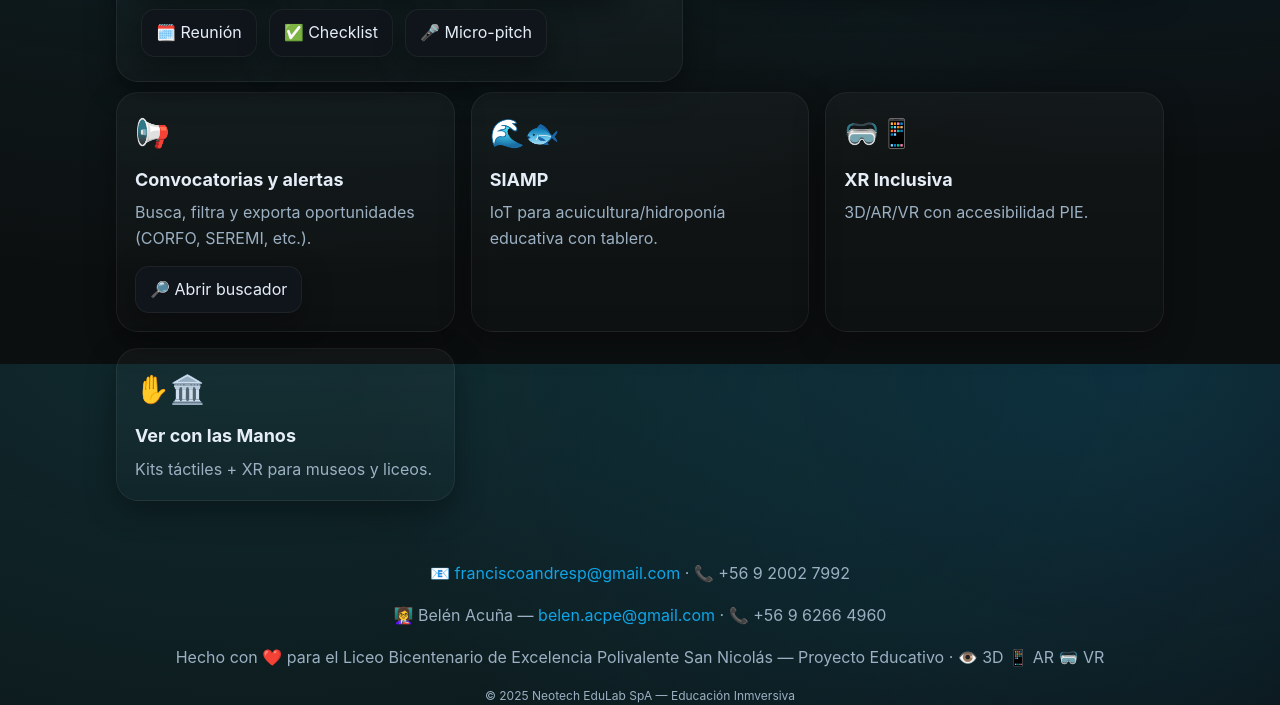
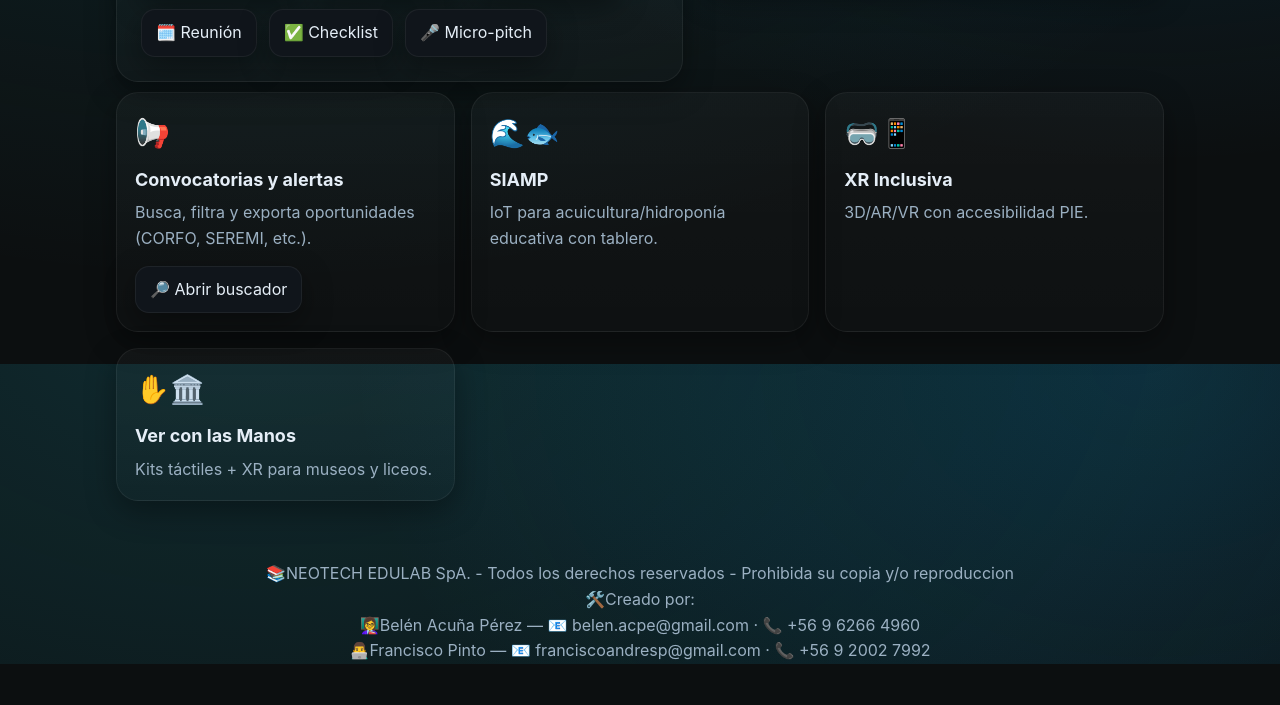
Before and after one commit to cochipichichi/neotech-edulab-ubb, a plain HTML site: page index.html in a window 1280 px wide. Shown: the part 436-1141 px from the top of the page. After the commit the page ends 1100 px from the top, so only its background shows below. Drawn offline with Linux system fonts and the light colour scheme.

Commit message:
Update index.html

```diff
--- a/index.html
+++ b/index.html
@@ -41,9 +41,12 @@
   <article class="card"><div class="emoji">🥽📱</div><h3>XR Inclusiva</h3><p>3D/AR/VR con accesibilidad PIE.</p></article>
   <article class="card"><div class="emoji">✋🏛️</div><h3>Ver con las Manos</h3><p>Kits táctiles + XR para museos y liceos.</p></article>
 </section>
+
 <footer class="footer">
-<p>📧 <a href="mailto:franciscoandresp@gmail.com">franciscoandresp@gmail.com</a> · 📞 +56 9 2002 7992</p>
-<p>👩‍🏫 Belén Acuña — <a href="mailto:belen.acpe@gmail.com">belen.acpe@gmail.com</a> · 📞 +56 9 6266 4960</p>
-<p>Hecho con ❤️ para el Liceo Bicentenario de Excelencia Polivalente San Nicolás — Proyecto Educativo · 👁️ 3D 📱 AR 🥽 VR</p>
-<p class="small">© 2025 Neotech EduLab SpA — Educación Inmversiva</p></footer>
+  <div>📚NEOTECH EDULAB SpA. - Todos los derechos reservados - Prohibida su copia y/o reproduccion</div>
+  <div>🛠️Creado por:</div>
+  <div>👩‍🏫Belén Acuña Pérez — 📧 belen.acpe@gmail.com · 📞 +56 9 6266 4960</div>
+  <div>👨‍💻Francisco Pinto — 📧 franciscoandresp@gmail.com · 📞 +56 9 2002 7992</div>
+ </footer>
+
 </body></html>
```
